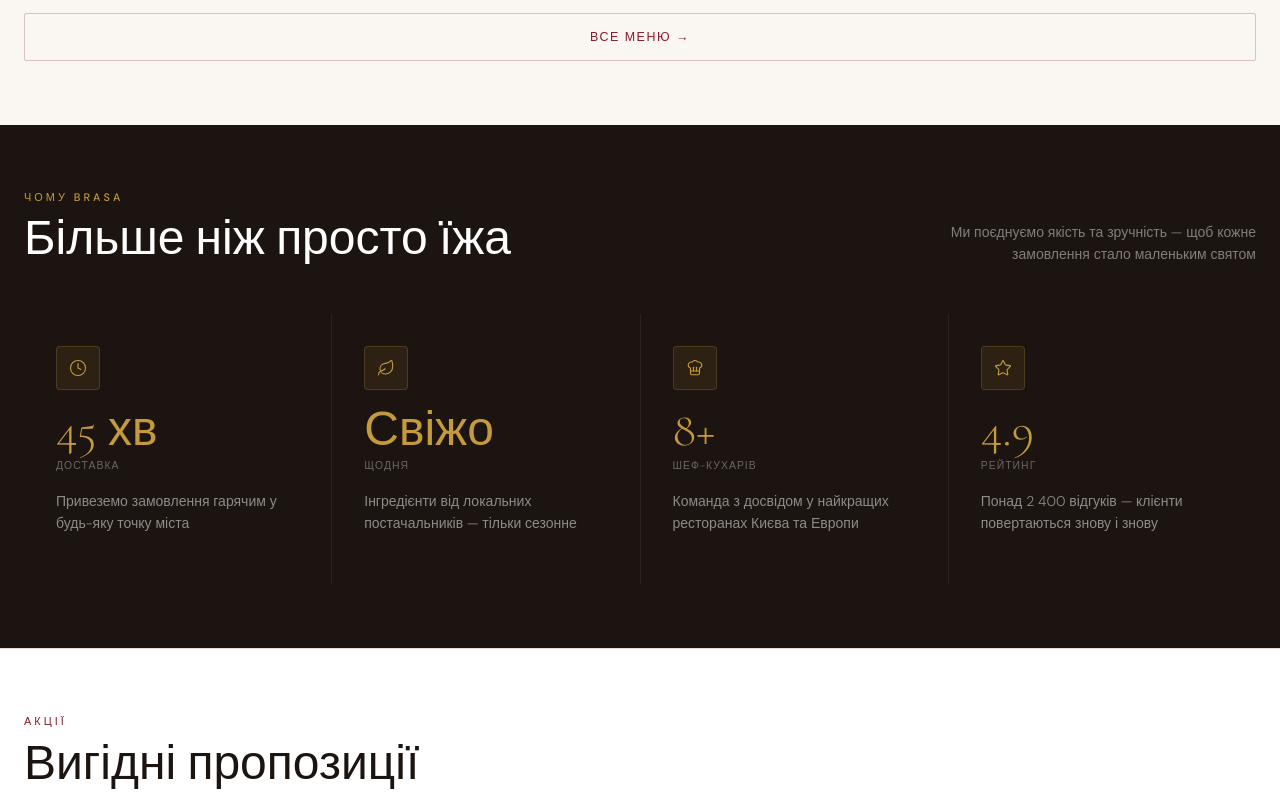
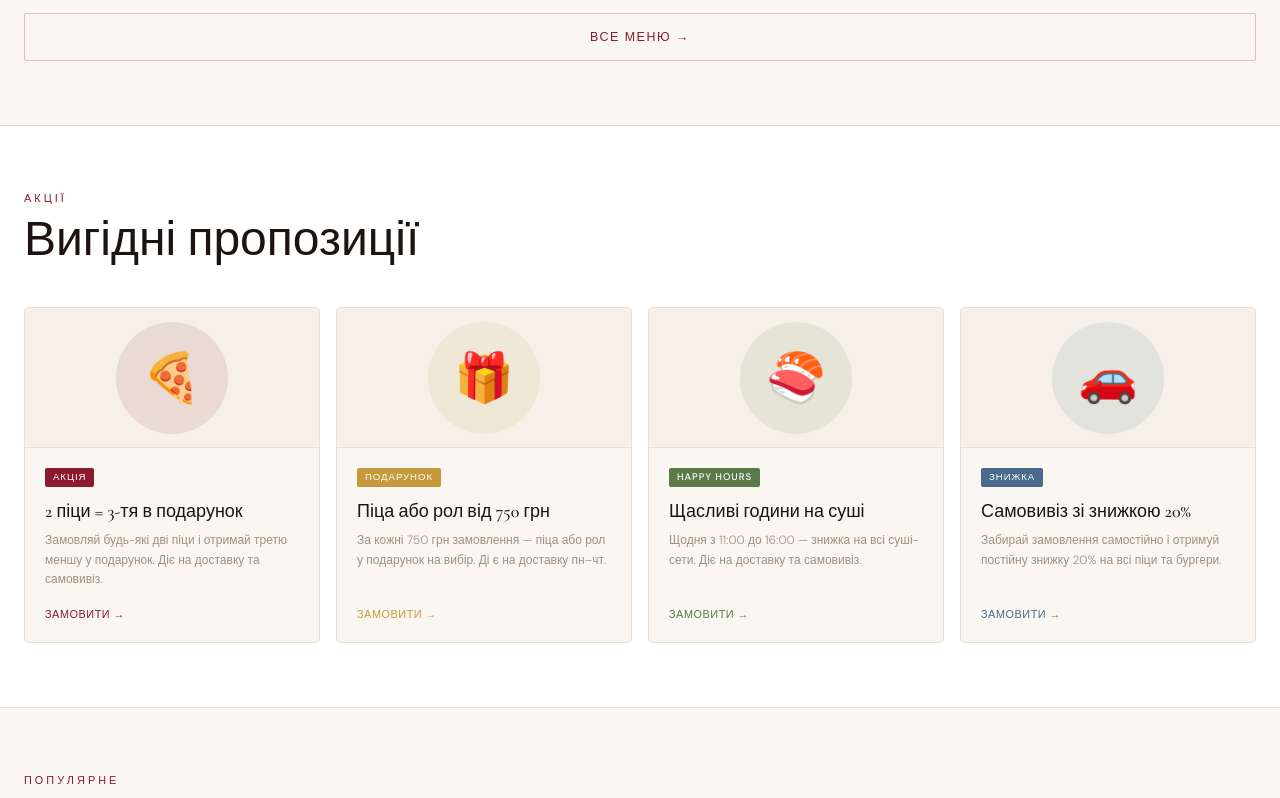
Before and after one commit to danylonahorniuk/brasa-cafe, a Next.js app: page / in a window 1280 px wide. Shown: the part 1400-2198 px from the top of the page. Built offline with nearby package versions, Linux system fonts and the light colour scheme.

Commit message:
revert: remove WhyBrasa block, restore original page structure
Co-Authored-By: Claude Sonnet 4.6 <noreply@anthropic.com>

```diff
--- a/src/app/page.tsx
+++ b/src/app/page.tsx
@@ -1,6 +1,5 @@
 import HeroSlider from "@/components/home/HeroSlider";
 import CategoryGrid from "@/components/home/CategoryGrid";
-import WhyBrasa from "@/components/home/WhyBrasa";
 import PromoCards from "@/components/home/PromoCards";
 import PopularScroll from "@/components/home/PopularScroll";
 import NewItems from "@/components/home/NewItems";
@@ -11,7 +10,6 @@ export default function Home() {
     <>
       <HeroSlider />
       <CategoryGrid />
-      <WhyBrasa />
       <PromoCards />
       <PopularScroll />
       <NewItems />
--- a/src/components/home/WhyBrasa.tsx
+++ /dev/null
@@ -1,107 +0,0 @@
-import { Clock, Leaf, ChefHat, Star } from "lucide-react";
-
-const features = [
-  {
-    icon: Clock,
-    value: "45 хв",
-    label: "Доставка",
-    desc: "Привеземо замовлення гарячим у будь-яку точку міста",
-  },
-  {
-    icon: Leaf,
-    value: "Свіжо",
-    label: "Щодня",
-    desc: "Інгредієнти від локальних постачальників — тільки сезонне",
-  },
-  {
-    icon: ChefHat,
-    value: "8+",
-    label: "Шеф-кухарів",
-    desc: "Команда з досвідом у найкращих ресторанах Києва та Европи",
-  },
-  {
-    icon: Star,
-    value: "4.9",
-    label: "Рейтинг",
-    desc: "Понад 2 400 відгуків — клієнти повертаються знову і знову",
-  },
-];
-
-export default function WhyBrasa() {
-  return (
-    <section style={{ background: "#1c1410" }}>
-      <style>{`
-        .why-card { background: #1c1410; transition: background 0.3s; }
-        .why-card:hover { background: #231a14; }
-        .why-card .why-line { opacity: 0; transition: opacity 0.5s; }
-        .why-card:hover .why-line { opacity: 1; }
-      `}</style>
-
-      <div className="max-w-7xl mx-auto px-6 py-16">
-        {/* Заголовок */}
-        <div className="flex flex-col md:flex-row md:items-end justify-between gap-4 mb-12">
-          <div>
-            <p className="section-label mb-2" style={{ color: "#c49a3c" }}>Чому Brasa</p>
-            <h2
-              className="text-4xl md:text-5xl text-white"
-              style={{ fontFamily: "var(--font-cormorant), serif", fontWeight: 300, lineHeight: 1.1 }}
-            >
-              Більше ніж просто їжа
-            </h2>
-          </div>
-          <p
-            className="text-sm max-w-xs leading-relaxed md:text-right"
-            style={{ color: "rgba(255,255,255,0.45)" }}
-          >
-            Ми поєднуємо якість та зручність — щоб кожне замовлення стало маленьким святом
-          </p>
-        </div>
-
-        {/* Картки переваг */}
-        <div
-          className="grid grid-cols-1 sm:grid-cols-2 lg:grid-cols-4 gap-px"
-          style={{ background: "rgba(255,255,255,0.06)" }}
-        >
-          {features.map((f, i) => (
-            <div key={i} className="why-card flex flex-col gap-4 p-8">
-              {/* Іконка */}
-              <div
-                className="w-11 h-11 rounded-sm flex items-center justify-center flex-shrink-0"
-                style={{ background: "rgba(196,154,60,0.1)", border: "1px solid rgba(196,154,60,0.2)" }}
-              >
-                <f.icon size={18} color="#c49a3c" strokeWidth={1.5} />
-              </div>
-
-              {/* Цифра / значення */}
-              <div>
-                <span
-                  className="block text-5xl leading-none"
-                  style={{ fontFamily: "var(--font-cormorant), serif", fontWeight: 300, color: "#c49a3c" }}
-                >
-                  {f.value}
-                </span>
-                <span
-                  className="block text-[0.65rem] tracking-widest uppercase mt-1"
-                  style={{ color: "rgba(255,255,255,0.35)" }}
-                >
-                  {f.label}
-                </span>
-              </div>
-
-              {/* Опис */}
-              <p className="text-sm leading-relaxed" style={{ color: "rgba(255,255,255,0.5)" }}>
-                {f.desc}
-              </p>
-
-              {/* Декоративна лінія знизу */}
-              <div
-                className="why-line h-px mt-auto"
-                style={{ background: "linear-gradient(90deg, #c49a3c, transparent)" }}
-              />
-            </div>
-          ))}
-        </div>
-      </div>
-    </section>
-  );
-}
```
